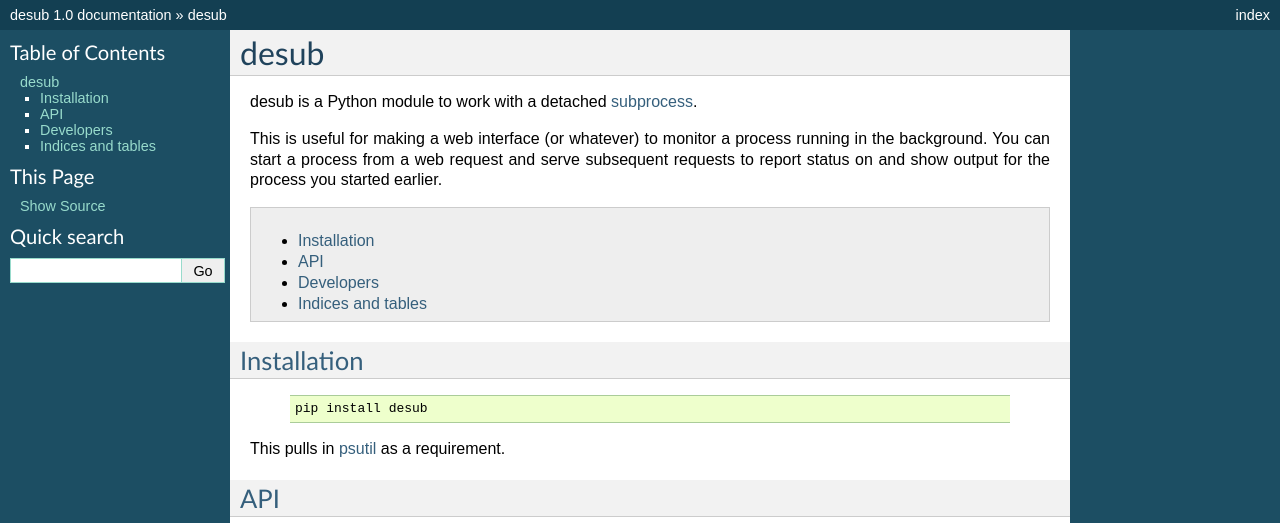
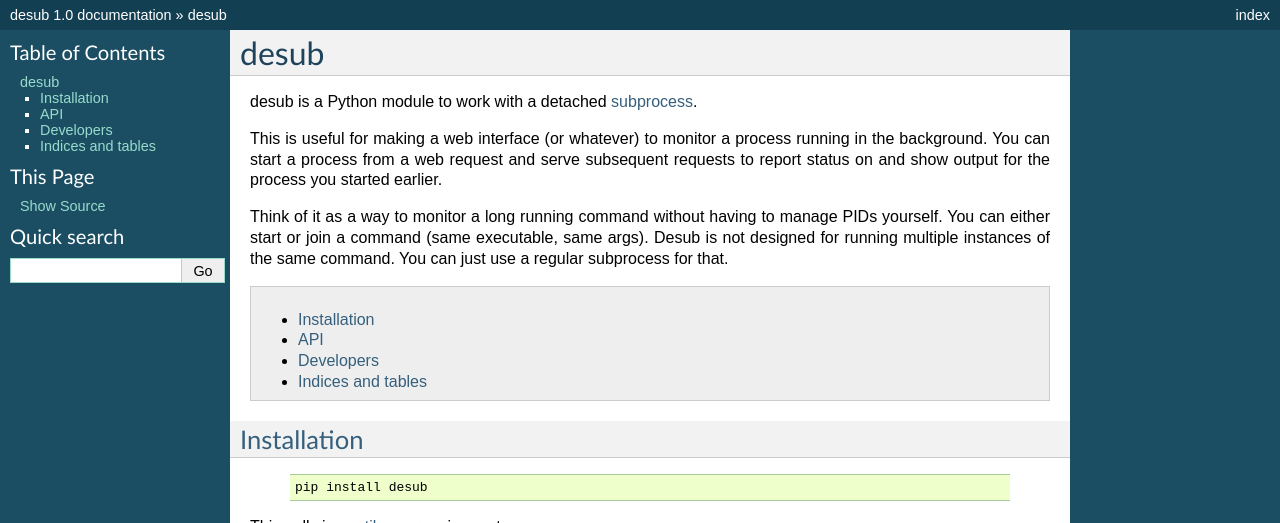
Before and after one commit to kumar303/desub, a Sphinx documentation site: the page built from docs/index.rst, in a window 1280 px wide, cut to the strip 0-523 px from the top of the page. Built offline with Sphinx 7.4.7, drawn with Linux system fonts in a browser that asks for light colours.

Commit message:
Better explanation of the use case in docs

```diff
--- a/docs/index.rst
+++ b/docs/index.rst
@@ -11,6 +11,12 @@ This is useful for making a web interface (or whatever) to monitor a
 process running in the background. You can start a
 process from a web request and serve subsequent requests
 to report status on and show output for the process you started earlier.
+
+Think of it as a way to monitor a long running command without
+having to manage PIDs yourself. You can either start or join a
+command (same executable, same args). Desub is not designed for running
+multiple instances of the same command. You can just use a regular
+subprocess for that.
 
 .. contents::
     :local:
```
